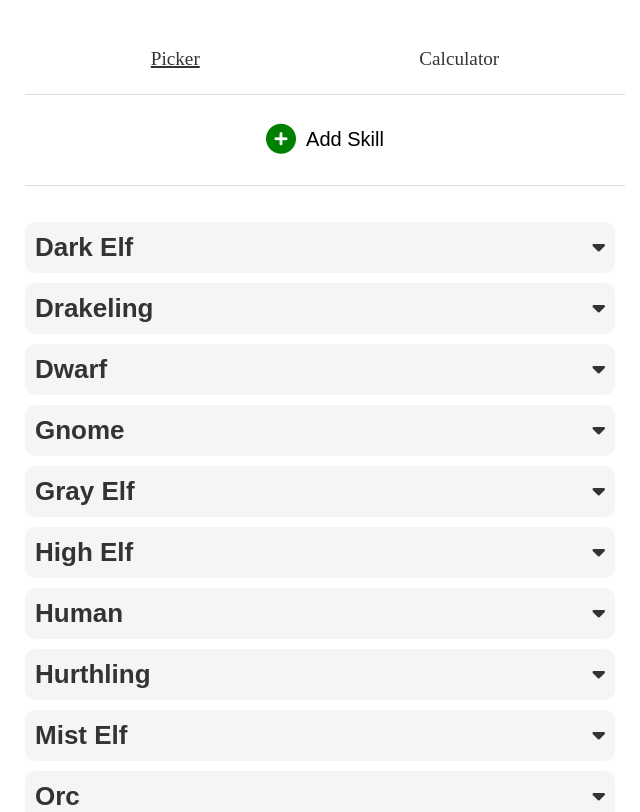
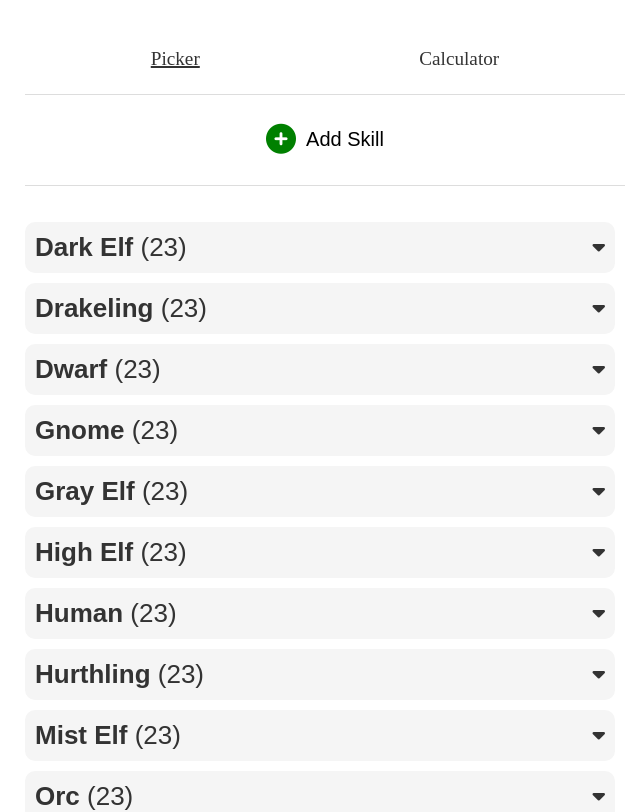
Before and after one commit to BladeBoles/adom-skills-calculator, a Vue app: page /skill-picker in a window 1280 px wide. Shown: the top 812 px of the page, without its empty margins (315-955 px from the left). Built offline with nearby package versions, Linux system fonts and the light colour scheme.

Commit message:
feat: combo count on picker

```diff
--- a/src/components/PossibleCombosList.vue
+++ b/src/components/PossibleCombosList.vue
@@ -7,7 +7,10 @@
         :key="`${race}${index}`"
       >
         <div class="race-list-header" @click="toggleRaceVisibility(race)">
-          <h4>{{ race }}</h4>
+          <h4>
+            {{ race }}
+            <span class="combos-list__combo-count">({{ combosForRace(race).length }})</span>
+          </h4>
           <div class="toggle-button">
             <i class="fa-solid fa-caret-up" v-if="!hiddenRaces.includes(race)" />
             <i class="fa-solid fa-caret-down" v-else />
@@ -170,4 +173,9 @@ div.race-list-header:hover {
 .combos-list__race-list-link a:hover {
   text-decoration: underline;
 }
+
+.combos-list__combo-count {
+  color: #333;
+  font-weight: lighter;
+}
 </style>
--- a/src/router/index.js
+++ b/src/router/index.js
@@ -9,7 +9,6 @@ const router = createRouter({
       path: '/skill-calculator',
       name: 'SkillCalculator',
       component: SkillCalculator,
-      alias: '/',
       props: route => {
         return { race: route.query?.race || 'Dark Elf', profession: route.query?.profession || 'Archer' }
       },
@@ -23,6 +22,7 @@ const router = createRouter({
     },
     {
       path: '/skill-picker',
+      alias: '/',
       name: 'SkillPicker',
       component: SkillPicker,
       props: route => {
```
